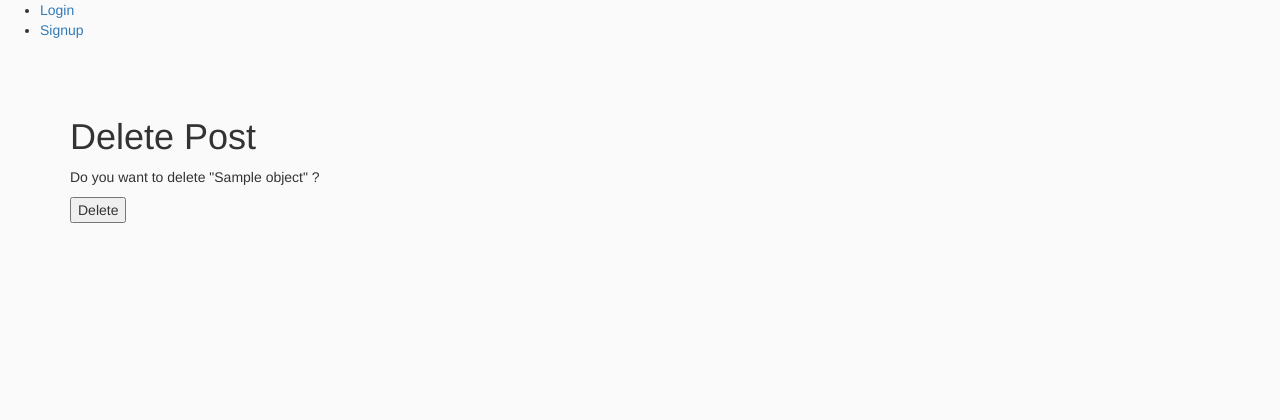
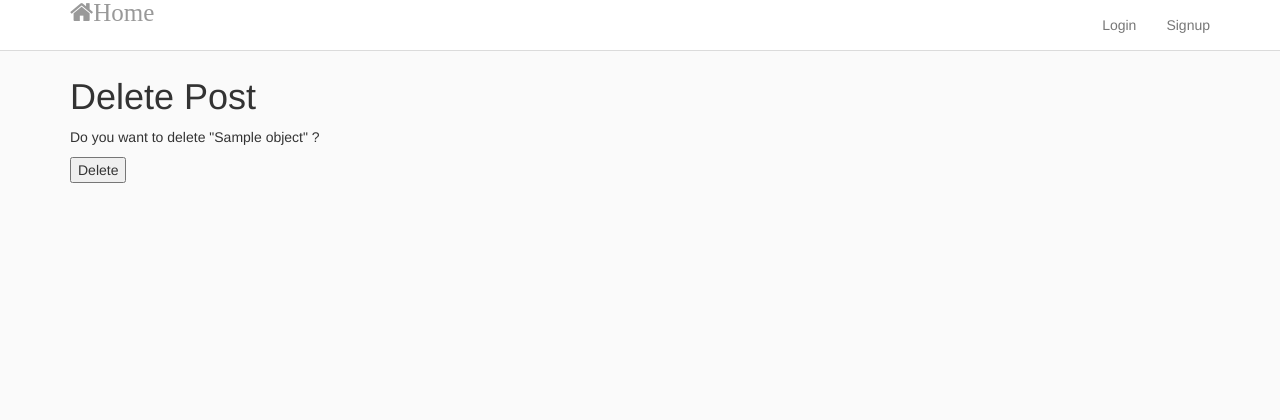
Before and after one commit to ZiyingFeng/InstaDjangoCSS, a Django app: template DjangoDemo/templates/post_delete.html in a window 1280 px wide. Shown: the top 420 px of the page. Before the commit the page ends 223 px from the top, so only its background shows below. Run offline with Django 3.2, Linux system fonts and the light colour scheme; the template is opened without the code that fills it: most values are stand-ins (such as "Sample title", 1, 10 or a date in 2020); parts of the project's set-up code (start-up, migrations or seed data) failed here and were passed over; some libraries are stand-ins or nearby versions.

Commit message:
added icon and css style

```diff
--- a/DjangoDemo/InstaApp/admin.py
+++ b/DjangoDemo/InstaApp/admin.py
@@ -4,5 +4,5 @@ from InstaApp.models import Post, InstaUser
 
 # Register your models here.
 admin.site.register(Post)
-#在admin这个app里面注册Post这个model
+#在admin这个app里面注册Post这个model，这样就能在admin后台中监测各种类的数据
 admin.site.register(InstaUser)
--- a/DjangoDemo/templates/header.html
+++ b/DjangoDemo/templates/header.html
@@ -1,10 +1,18 @@
-<ul>
+<div class="navbar navbar-default navbar-fixed-top" id="main-nav">
+    <div class="container desktop">
+        <div class="navbar-header">
+            <a href="{% url 'posts' %}"><i class="fa fa-home" aria-hidden="true">Home</i></a>
+            <!--<i>这个tag里面的是font-awesome的icon-->
+        </div>
+
+
+        <ul class="nav navbar-nav navbar-right">
             {% if request.user.is_authenticated %}
                 <li>
                     Hi, {{ request.user.username }}
                 </li>
                 <li>
-            <a href="{% url 'logout' %}">Logout</a>
+                    <a href="{% url 'logout' %}"><i class="fa fa-sign-out" aria-hidden="true">Logout</i></a>
                 </li>
             {% else %}
                 <li>
@@ -15,3 +23,5 @@
                 </li>
             {% endif %}
         </ul>
+    </div>
+</div>
--- a/DjangoDemo/templates/index.html
+++ b/DjangoDemo/templates/index.html
@@ -3,7 +3,7 @@
 {% block content %}
 
 <div>
-    <a href="{% url 'make_post' %}">Make Post</a>
+    <a href="{% url 'make_post' %}"><i class="fa fa-plus" aria-hidden="true">Make Post</i></a>
     <!--当用户点击Make Post时候，就会去寻找名字叫'make_post'的url，在url中定义了'make_post'这个的跳转post/new/-->
     <!--跳转之后就会使用PostCreateView，这个view把model的所有的field传递给post_create.html这个template-->
     <!--在这个template中把form给render出来-->
```
Also changed, not shown: DjangoDemo/InstaApp/models.py (+11 -2 lines), DjangoDemo/db.sqlite3. Lines whose indentation alone changed are shown as unchanged.
